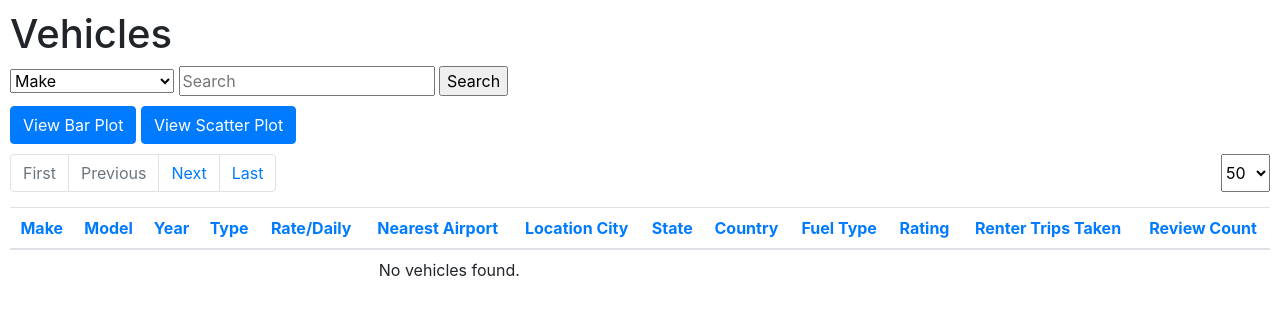
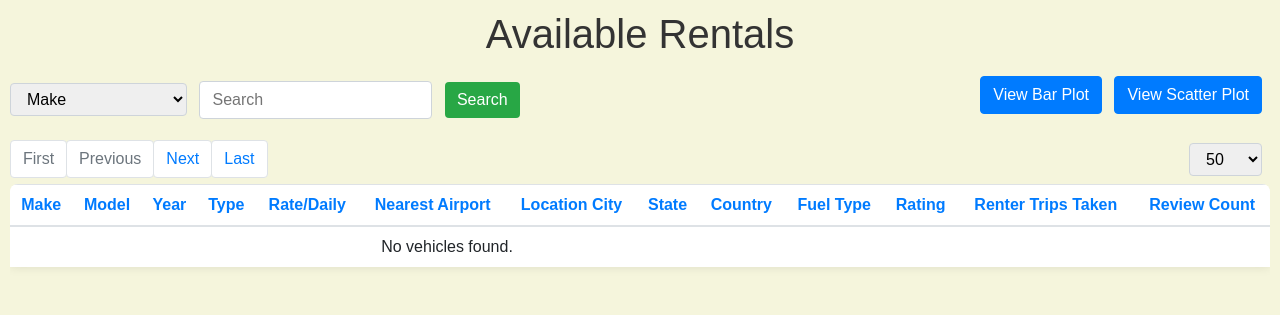
Before and after one commit to Ajayreddy-1234/Car-Rental-Management-System, a Flask app: page / in a window 1280 px wide. Shown: the top 315 px of the page. Run offline with Flask 3, Linux system fonts and the light colour scheme; data that the repository does not hold is empty; some libraries are stand-ins or nearby versions.

Commit message:
EnhancedCurrentUI

```diff
--- a/app.py
+++ b/app.py
@@ -194,7 +194,7 @@
         else:
             temp_search_param = search_param
 
-        query += f" WHERE {temp_search_param} LIKE %s"
+        query += f" WHERE {temp_search_param} LIKE %s LIMIT 1000"
         search_pattern = f"%{search}%"
 
     conn = get_db_connection()
--- /dev/null
+++ b/static/styles.css
@@ -0,0 +1,114 @@
+/* styles.css */
+
+body {
+    font-family: 'Arial', sans-serif;
+    background-color: #f5f5dc; /* Cream color background */
+    margin: 0;
+    padding: 10px;
+}
+
+h1 {
+    color: #333;
+    text-align: center;
+    padding-bottom: 10px;
+}
+
+.table-responsive {
+    max-height: 600px;
+    overflow-y: auto;
+    margin-bottom: 15px;
+    border-radius: 8px; /* Rounded corners for the table container */
+    margin-bottom: 15px;
+}
+
+.table {
+    background-color: white;
+    box-shadow: 0 0 10px rgba(0, 0, 0, 0.1); /* Subtle shadow for table */
+}
+
+th, td {
+    padding: 8px !important;
+    text-align: center;
+    white-space: nowrap;
+    border-radius: 4px; /* Rounded corners for table cells */
+}
+
+th {
+    background-color: white; /* Bootstrap primary color */
+    color: white;
+}
+
+tr:nth-child(even) {
+    background-color: #f2f2f2; /* Zebra striping for table rows */
+}
+
+.navpagecontainer {
+    display: flex;
+    justify-content: space-between;
+    align-items: center;
+    height: 50px;
+}
+
+.navpagecontainer .pagination {
+    border-radius: 8px;
+}
+
+.navpagecontainer nav{
+    height: 38px;
+}
+
+.page-link {
+    color: #007bff;
+    border-radius: 4px; /* Rounded corners for pagination links */
+}
+
+.page-item.active .page-link {
+    background-color: #007bff;
+    border-color: #007bff;
+}
+
+
+/* Style for dropdown and search input */
+select, input[type="text"] {
+    padding: 6px 12px;
+    border-radius: 4px;
+    border: 1px solid #ced4da;
+    margin-right: 8px;
+}
+
+input[type="submit"] {
+    background-color: #28a745; /* Bootstrap success color */
+    color: white;
+    border: none;
+    padding: 6px 12px;
+    border-radius: 4px;
+    cursor: pointer;
+}
+
+input[type="submit"]:hover {
+    background-color: #218838;
+}
+
+/* Button styles */
+.btn-primary {
+    margin-right: 8px;
+    border-radius: 4px; /* Rounded corners for buttons */
+}
+
+body form{
+    margin-bottom: 10px;
+}
+
+#viewplot{
+    margin-bottom: 20px;
+}
+
+.search-plot-container {
+    display: flex;
+    justify-content: space-between;
+    align-items: center; /* Aligns items vertically center */
+}
+
+.search-form {
+    flex-grow: 1; /* Allows the search form to take up available space */
+}
--- a/templates/index.html
+++ b/templates/index.html
@@ -4,39 +4,8 @@
     <title>Car Rental Management System</title>
     <!-- Include Bootstrap CSS for styling -->
     <link rel="stylesheet" href="https://stackpath.bootstrapcdn.com/bootstrap/4.5.2/css/bootstrap.min.css">
-    <style>
-        .table-responsive {
-            max-height: 600px; /* Adjust based on your screen size */
-            overflow-y: auto;
-        }
-        th, td {
-            padding: 8px !important;
-            text-align: center;
-            white-space: nowrap;
-        }
-        body{
-            margin: 10px;
-        }
-        body form{
-            margin-bottom: 10px;
-        }
-        .table-responsive{
-            margin-bottom: 15px;
-        }
-        .navpagecontainer{
-            height: 38px;
-            margin-bottom: 15px;
-            display: flex;
-            justify-content: space-between;
-        }
-        .navpagecontainer select{
-            padding: 0;
-            margin-left: auto;
-        }
-        #viewplot{
-            margin-bottom: 10px;
-        }
-    </style>
+    <link rel="stylesheet" href="static/styles.css">
+
     <!-- Add script to handle per_page change -->
     <script>
          document.addEventListener('DOMContentLoaded', function () {
@@ -55,8 +24,8 @@
     </script>
 </head>
 <body>
-    <h1>Vehicles</h1>
-
+    <h1>Available Rentals</h1>
+    <div class="search-plot-container">
         <!-- Search Form -->
         <form action="/" method="get">
             <select name="search_param" id="search_param">
@@ -70,12 +39,15 @@
             <input type="text" name="search" placeholder="Search" value="{{ search }}">
             <input type="submit" value="Search">
         </form>
+
+        <div class="plot-buttons">
             <!-- Add this in your index.html where appropriate -->
             <a href="{{ url_for('plot_view', search_param=request.args.get('search_param'), search=request.args.get('search')) }}" id ="viewplot" class="btn btn-primary">View Bar Plot</a>
 
             <!-- Add this in your index.html where appropriate -->
             <a href="{{ url_for('plot_view_1', search_param=request.args.get('search_param'), search=request.args.get('search')) }}" id ="viewplot" class="btn btn-primary">View Scatter Plot</a>
-
+        </div>
+    </div>
     <div class = "navpagecontainer">
         <nav>
             <ul class="pagination">
```
Also changed, not shown: static/styles_plot.css (added, +22 -0 lines), templates/plot.html (+2 -15 lines), templates/plot_2.html (+2 -15 lines). Lines whose indentation alone changed are shown as unchanged.
